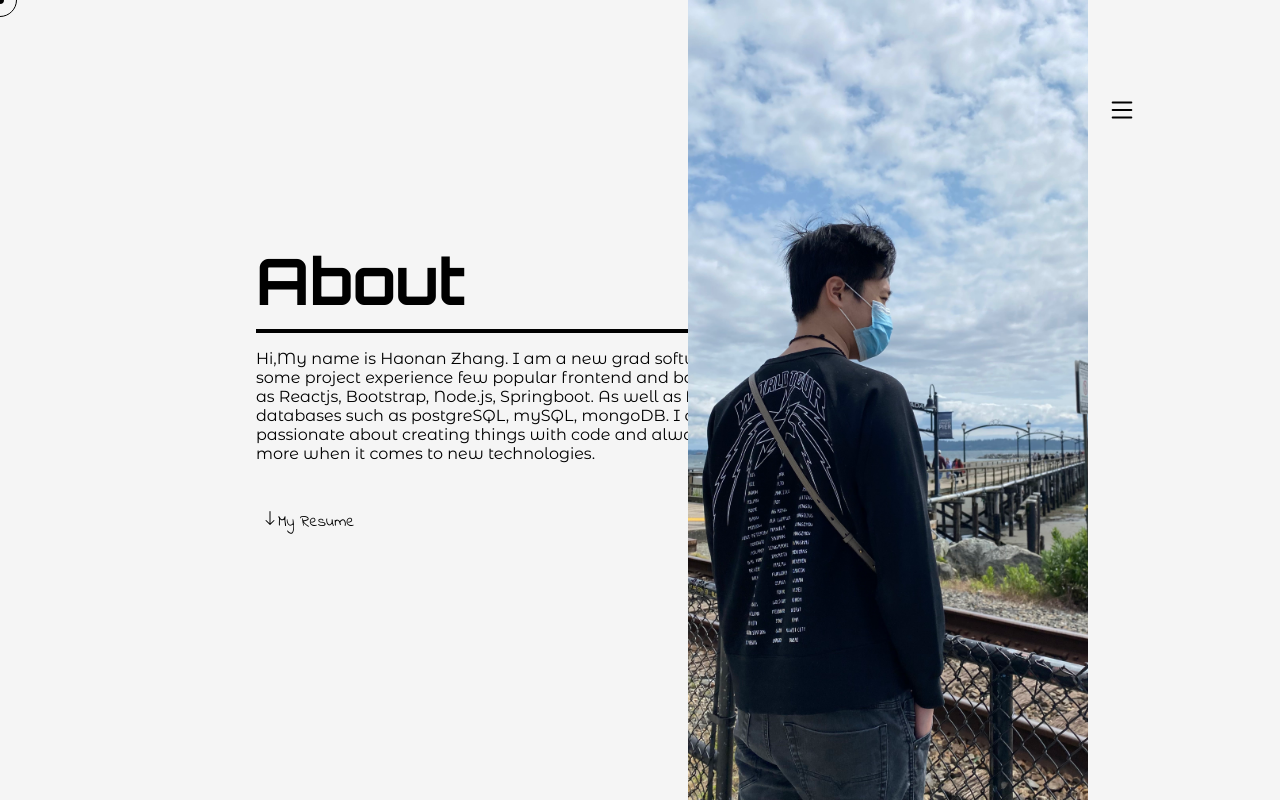
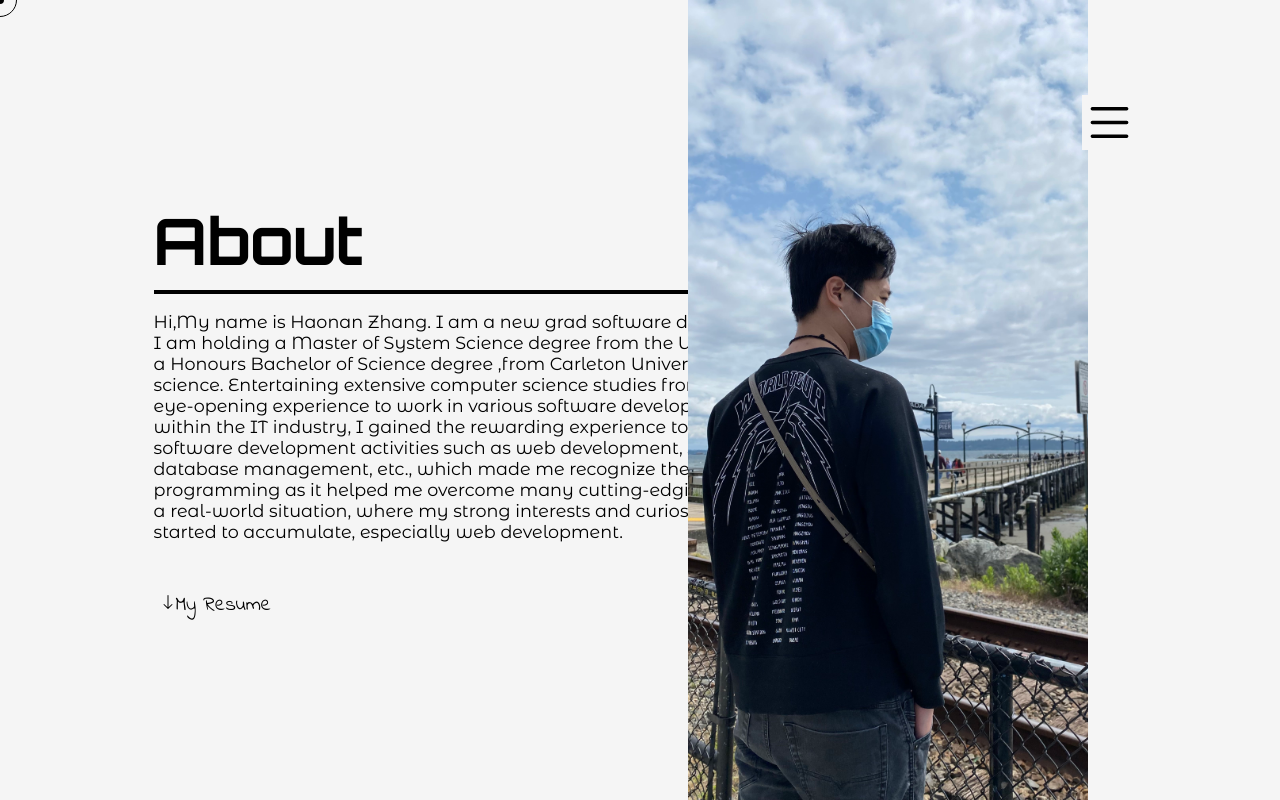
Before and after one commit to HaonanZhang97/ResumePage, a React (Create React App) app: page /about in a window 1280 px wide. Built offline with nearby package versions, Linux system fonts and the light colour scheme.

Commit message:
Font and symbol size optimization

```diff
--- a/src/App.css
+++ b/src/App.css
@@ -1,6 +1,7 @@
 *{
     cursor: none;
-    background-color: whitesmoke
+    background-color: whitesmoke;
+    /* background: ; */
 }
 body {
     margin: 0;
@@ -23,10 +24,43 @@ header{
     position:absolute;
     top: 10%;
     left:10%;
-    font-family: 'Shadows Into Light', cursive;
+    font-family: 'Montserrat Alternates', sans-serif;
+}
+header p{
+    font-size: 1.1rem;
+}
+header h1{
+    font-family: 'Orbitron', sans-serif;
+    margin-bottom: 0;
 }
 header h3{
     font-family: 'Indie Flower', cursive;
+    margin: 0;
+}
+header a{
+    font-family: 'Indie Flower', cursive;
+    font-size: 1.25rem;
+    padding-bottom: 10px;
+    position: relative;
+    display: inline-block;
+    border: none;
+    margin: 30px 30px 0 0;
+    text-decoration: none;
+    color: black;
+}
+header a::after{
+    content: "";
+    position: absolute;
+    width: 100%;
+    height: 0.175rem;
+    left: 0;
+    bottom: 0;
+    background-color: black;
+    transform: scale(0, 1);
+    transition: transform 0.5s ease;
+}
+header a:hover::after{
+    transform: scale(1, 1);
 }
 footer{
     position: absolute;
@@ -60,11 +94,17 @@ footer{
     position:absolute;
     top:10%;
     right:10%;
+    display: flex;
+    align-items: flex-end;
 }
 .links .icon{
     margin: 15px;
     width: 30px;
     height: 30px;
+}
+.links .menu{
+    width: 55px;
+    height: 55px;
 }
 .menu {
     font-family: 'Orbitron', sans-serif;
@@ -74,8 +114,9 @@ footer{
     top: 10%;
     right: 10%;
     margin:15px;
-    width: 30px;
-    height: 30px;
+    width: 55px;
+    height: 55px;
+
 }
 .menu ul{
     position: absolute;
@@ -123,12 +164,12 @@ footer{
     right: 15%;
     z-index: 1;
     pointer-events: none;
-    /* border-radius: 50%; */
 }
 .About .pageContent{
     position: absolute;
-    top: 30%;
-    left: 20%;
+    top: 25%;
+    left: 12%;
+    font-size: 1.1rem;
 }
 hr{
     border:2px solid black;
@@ -138,7 +179,7 @@ hr{
 }
 .resume{
     font-family: 'Indie Flower', cursive;
-    font-size: 1rem;
+    font-size: 1.25rem;
     padding-bottom: 10px;
     position: relative;
     display: inline-block;
@@ -283,7 +324,6 @@ hr{
 
 .content .projectImg {
     width: 75%;
-    /* 图片宽度 */
     height: 75%;
     object-fit: cover;
     pointer-events: none;
@@ -291,7 +331,7 @@ hr{
 .experience{
     position: absolute;
     bottom: 35%;
-    right: 10%;
+    right: 5%;
 }
 .experience .scrollable{
     height: 100%;
--- a/src/App.js
+++ b/src/App.js
@@ -139,7 +139,6 @@ function App() {
                   onEnter={textEnter}
                   onLeave={textLeave}
                   onMenu={buttonEnter}
-                  // onLink={itemEnter}
                   navbarOpen={navbarOpen}
                   setNavbarOpen={setNavbarOpen}
                 />
--- a/src/Component/About.jsx
+++ b/src/Component/About.jsx
@@ -16,23 +16,27 @@ export default function About(props) {
         </h1>
         <hr />
         <p>
-          Hi,My name is Haonan Zhang. I am a new grad software developer. I have
-          <br />
-          some project experience few popular frontend and backend frameworks
-          such
-          <br />
-          as Reactjs, Bootstrap, Node.js, Springboot. As well as few popular
-          <br />
-          databases such as postgreSQL, mySQL, mongoDB. I am a fast leaner,
-          <br />
-          passionate about creating things with code and always curious to learn
-          <br />
-          more when it comes to new technologies.
+          Hi,My name is Haonan Zhang. I am a new grad software developer.
+          <br />I am holding a Master of System Science degree from the
+          University of Ottawa and <br /> a Honours Bachelor of Science degree
+          ,from Carleton University majoring in computer <br />
+          science. Entertaining extensive computer science studies from my
+          education and the <br />
+          eye-opening experience to work in various software development
+          internship roles <br />
+          within the IT industry, I gained the rewarding experience to
+          participate in various <br />
+          software development activities such as web development, software
+          testing, relational <br />
+          database management, etc., which made me recognize the power of
+          software <br />
+          programming as it helped me overcome many cutting-edging technological{' '}
+          issues in <br />a real-world situation, where my strong interests and
+          curiosity in software development <br />
+          started to accumulate, especially web development.
         </p>
         <button
           className='resume'
-          onMouseEnter={props.onLink}
-          onMouseLeave={props.onLeave}
           onClick={() => {
             openPDF();
           }}
--- a/src/Component/Header.jsx
+++ b/src/Component/Header.jsx
@@ -6,12 +6,25 @@ export default function Header(props) {
       <h1 onMouseEnter={props.onEnter} onMouseLeave={props.onLeave}>
         Haonan Zhang
       </h1>
-      <h3>I'm a programmer</h3>
+      <h3>I'm a programmer! Welcome to my world!</h3>
       <p>
         I'm a new grad software developer based in Ottawa, Ontario, Canada.{' '}
         <br />
         I am looking for frontend, backend, full stack, QA, Testing jobs. <br />
+        I would like to describe myself as an industrious, self-motivated person
+        <br />
+        at work. Also, I have exemplified my keen ability to collaborate on
+        teams,
+        <br /> and troubleshoot with difficult problems. Want to hear more?
       </p>
+      <a href='/about'>
+        <img src='./ResumePage/images/rightArrow.svg' alt='right arrow' />
+        Read my full story
+      </a>
+      <a href='/project'>
+        <img src='./ResumePage/images/rightArrow.svg' alt='right arrow' />
+        Projects
+      </a>
     </header>
   );
 }
--- a/src/Component/Links.jsx
+++ b/src/Component/Links.jsx
@@ -22,7 +22,7 @@ export default function Links(props) {
         />
       </a>
       <img
-        className='icon'
+        className='icon menu'
         src='./ResumePage/images/menu.svg'
         alt='menu'
         onClick={() => {
```
Also changed, not shown: public/images/rightArrow.svg (added).
